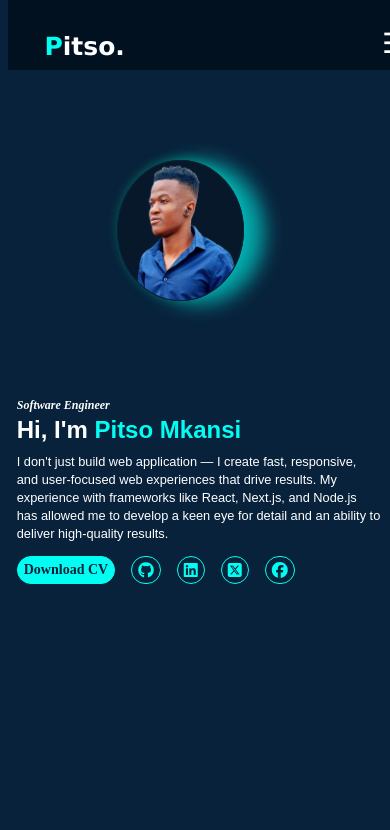
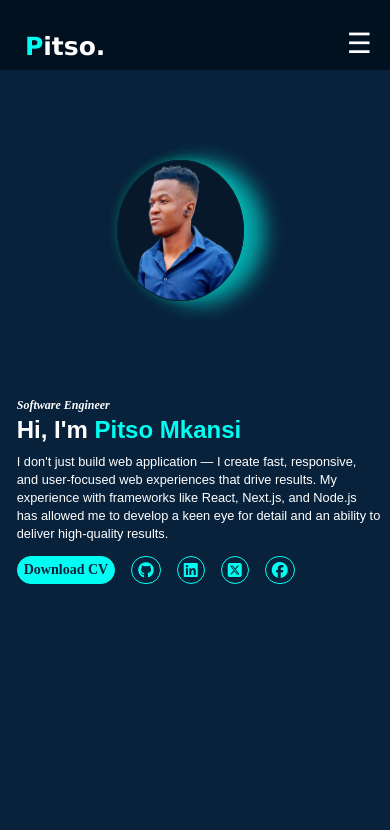
Before and after one commit to deco775/portfolio_2, a React (Vite) app: page / in a window 390 px wide. Shown: the top 830 px of the page. Built offline with nearby package versions, Linux system fonts and the light colour scheme.

Commit message:
my porfotio

```diff
--- a/src/index.css
+++ b/src/index.css
@@ -95,13 +95,14 @@ section {
 /* Mobile Styles */
 @media (max-width: 750px) {
   .navbar{
-    margin-left: 0%;
+    margin-left: -5%;
     margin-right: 0%;
     height: 40px;
   }
   .hamburger {
     display: block;
     margin-top: 1px;
+    margin-right: 4%;
   }
   .nav-container{
     margin-top: 10px;
```
